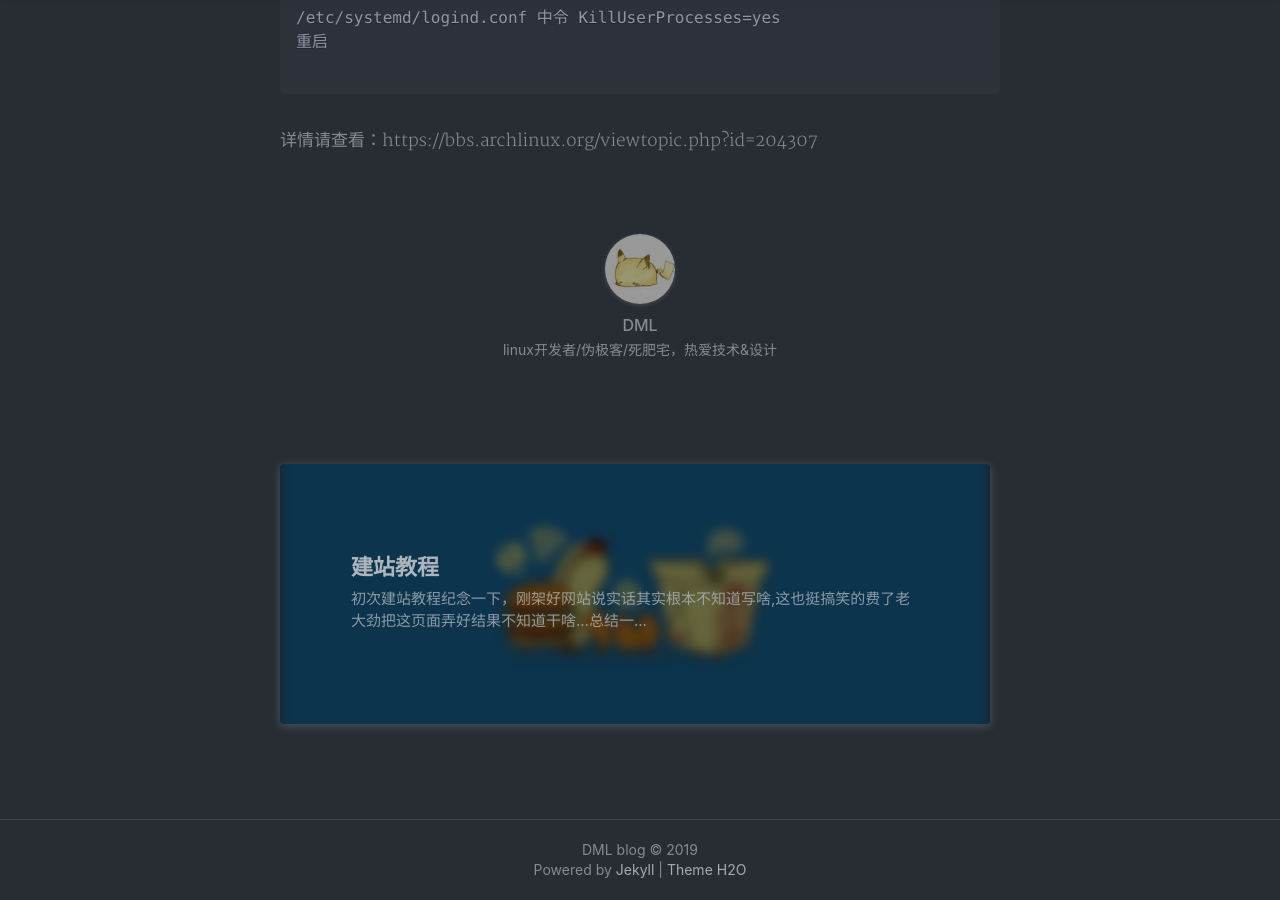
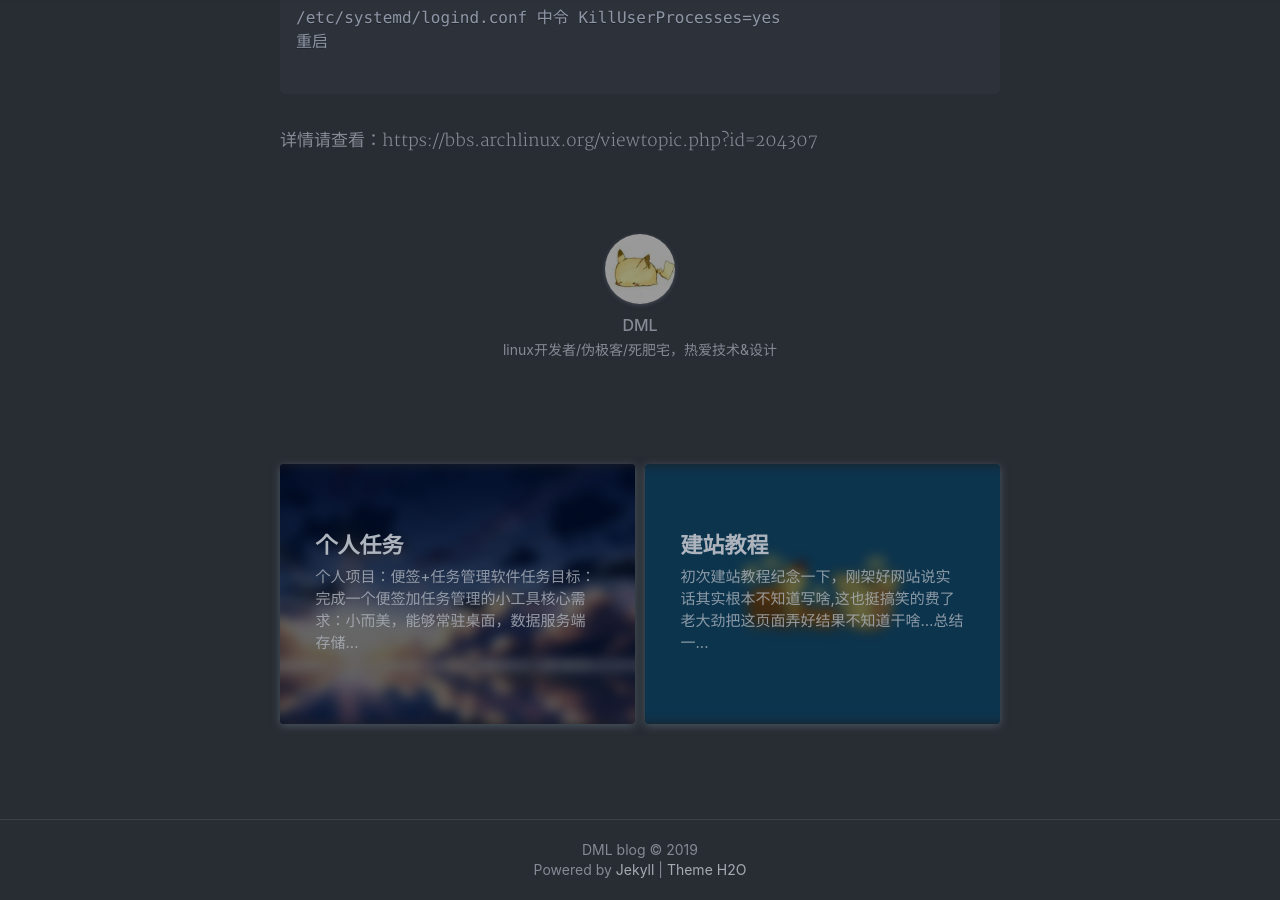
Before and after one commit to DMLhope/DMLhope.github.io, a Jekyll site: the page built from _posts/2019-02-27-bug-linux.md, in a window 1280 px wide and 900 px high, scrolled down 721 px. Built offline with Jekyll 4.4.1, drawn with Linux system fonts in a browser that asks for light colours; nearby versions of some CDN libraries; a style sheet for code colours, icons or effects is not loaded; some of the changed lines change nothing that is shown.

Commit message:
更新博客

```diff
--- a/_posts/2019-02-27-bug-linux.md
+++ b/_posts/2019-02-27-bug-linux.md
@@ -4,7 +4,7 @@ title: deepin上安装mate桌面后无法切换用户解决方法
 date: 2019-02-27
 categories: linux
 tags: bug
-cover: '../../../assets/img/20190227.jpeg'
+cover: '../../../assets/img/20190227.jpg'
 ---
 
 
--- /dev/null
+++ b/_posts/2019-03-20-others-aims.md
@@ -0,0 +1,119 @@
+---
+layout: post
+title: 个人任务
+date: 2019-03-21
+categories: 杂谈
+tags: 小目标
+cover: '../../../assets/img/20190321-2.jpeg'
+---
+
+
+
+
+
+## 个人项目：便签+任务管理软件
+#### 任务目标：完成一个便签加任务管理的小工具
+#### 核心需求：小而美，能够常驻桌面，数据服务端存储，多平台（windows，linux，安卓，mac，IOS），能进行任务添加，任务计时，任务提醒，循环任务，分类管理等操作。
+##### 任务提出背景：
+工作主开发用系统为deepin，本来需要一个便签软件来发泄来自九零后皮一皮的需求，顺便记录下工作过程中遇到的新的知识点（好像哪边弄反了），找了一圈发现，嗯，没有合适的，好吧，想着自己做一个，但是本人不算自觉，OK那提醒功能和常驻桌面功能肯定少不了，限时功能也得加上，不然拖延症会拖死自己的工作的，而且本人看脸，虽说自己长得不咋地但也是有喜欢漂亮东西的权利的，那自己做的东西肯定也不能差，再加上本人懒，万一记录在一个地方之后刷机懒得备份，那那些宝贵的吐槽不全没了吗，所以得加后端数据接口，有了后端数据接口就可以试着实现多账户管理；诶！来了，这样就可以有用户了，然后就是实现多用户多端同步数据，单这样这个工具还太小，得考虑后期发展，那就试着考虑插件接口，方便添加后期功能和升级，最好能添加多人通讯的插件，毕竟任务管理很大程度上是服务工作和学习的，有通讯可以方便交流嘛，团队协作什么的也都安排上。。。。巴拉巴拉(好嘛，这完了，写到这里已经越来越趋于一个完美的傻逼项目经理了)哦，对了，还有日记功能，加密功能。。。（呜呜。。。~~~~(>_<)~~~~ 你可拉倒吧！）
+
+##### 回顾：
+从之前的工作换到现在的工作有十分强烈的不适敢，反思之后发现自己太过于依赖的各种外物了，尤其是visual studio，这个强大的IDE让我充分的体验到了利用C#+winform进行桌面开发的美好，各种功能各种dll一应俱全，各种资料应有尽有，各种bug的解决办法伸手就来，再加上之前师傅和老大的提携，致使个人各种膨胀，好在还保留一点理性，还保留了一部分对自己正确的认知，没有迷失，选择离开去追寻自己的。。。（说真的写到这里才发现我已经忘记了为什么会离开，对站的太高的恐惧？对工控行业轻软件的不甘心？对各种面对客户及其他琐事的厌烦？好像都有，但好像都不是中心，真正决定的好像是对感情对自己的逃避，哇，想想这才是自己的初心啊，胆小怕事才是自己的正面目，那个以前去各种和别人谈方案，和客户怼和对接方怼的人根本不是我啊，哎，当初为了谁做到这一步，又为了谁放弃这一切，这其中酸苦可能也只有自己知道咯，最后还是离开了，选了自己十分憧憬的公司，憧憬的原因也非常幼稚，他们的产品好看而且比较同类型的产品能看出来最用心，因为之前自学过一部分linux的知识，稀里糊涂的参加了面试，稀里糊涂的通过，稀里糊涂的独自一人来到武汉，稀里糊涂的开始接触一大堆听都听过的名词和专业术语，来了之后才发现之前的那些linux的基础就算个渣，当老大给我演示鼠标中间可以把之前选中的话粘贴在命令行并问我这个知不知道的时候我感觉自己真的没救了，最开始到现在一点冲劲都没有，是真的没有，说真的我也不知道怎么了，书翻了一大堆，但是需要的知识太多了，迫切想要解决现有问题的能力，但是没有时间去一点点学，以这样的理由麻痹自己，开始东一榔头西一棒子的学习模式，结果是学到的也都是林星散的不能再散的知识点，会打包，会用脚本做ISO其他呢？有关于打包，里面的每个文件的作用能知道并清楚吗？不能，只知道一两个；制作iso？离开了人家提供的脚本你能自己做一个镜像出来吗？你甚至连人家的脚本的工作原理都没搞清，一个系统是怎么构成的都不知道，到现在2019年3月了，来这都六个月了，你该什么都不知道吗？想想你之前七月进公司八月就能独自出差去客户现场，九月就能自己改活应对烦人的客户，十月开始就可以和师傅合作承担大项目了，你那时候可是什么都不会啊！连一门编程语言都没学过进去的，现在呢？口口声声说要重头开始，重头是重头了，你啥时候开始啊？行了，别矫情了，去写正文）
+
+不过有时候想想咱还是要有点追求是吧，所以在跑偏的时候看看核心需求，那些才是最迫切需要解决的东西。
+
+#### 制作软件的目的
+##### 核心：帮助解决自己懒，拖延症，好奇心太过旺盛而导致的注意力不集中
+敢这样在自己的博客上黑自己的人估计没几个，额，然而，管他呢，这地方好歹也是自己做主的，在政治正确的前提下言论自由貌似也没什么不对...
+
+#### 技术选型
+写在这里备忘，选型你都选了好几个月了，现在在这里一一列出来你的方案，定下之后就不准再东看看西摸摸的。
+
+由于主体选择桌面客户端（说实在的我自己也想不到为什么我那么不喜欢开个浏览器窗口常驻桌面，可能是因为不专注？）所以选择的实现技术主要在下面几个之中：
+
+##### 1.C#+gtk
+
+本来这个是最先pass掉的方案，但又很舍不得，主要pass的原因是网上所提供的资料太少，可供快速解决问题的条件基本等于不存在，优点在于C#我熟，而且是很熟，那是我到现在为止技术的根，所以特别不想放手。
+
+优点：
+
+   * 编程语言熟悉
+
+   * 有类似于vs的IDE，上手应该不会太慢
+
+缺点：
+
+   * 资料少
+
+   * 所采用的是gtk2，所以很大的可能不支持窗口虚化之类的功能
+
+   * 关于gtk的东西需要从头开始，有搞了很长时间发现无法实现功能的风险
+
+##### 2.QT+C++
+
+这个鬼方案是一直一直暗搓搓想上的，然后被qt不停的劝退劝退，一直一直在门口徘徊，根本进不去。。。
+
+优点：
+
+   + 资料多，体系完全系统成熟（这不废话嘛，我们的桌面几乎一整套是基于QT的，想拿下的欲望可想而知）
+   + 有现成人家做好的东西再告诉你，这东西绝对可以实现你想要的样子
+   + 多平台
+
+缺点：
+
++ C++不是那么简单的（这不是这个方案的缺点，这是个人的缺点，学习成本太大，从还没开始学习编程就一直在关注、尝试，到现在还是这样，这对于我来说是个坎）
++ QT所涉及的东西有点多，qml算是接下来的重点，但奈何中文教程也不多
+
+
+#####　3.Electron+Vue
+
+前端大火啊，在这个时代不掌握点前端知识怎么自称程序员（当然这是调侃），个人是很不喜欢跟风，要不然我早跳前端了为啥来个做操作系统的公司。。。不过前端做出来的东西是真的好看，我这个看脸党是真的抵不住诱惑，但也不能说简单啊。。。
+
+优点：
++ 好看，有教程，和后端配合方便
++ 方便做多平台适配
++ 成功几率最大
+
+缺点：
++ 教程要钱。。。
++ 不知道具体的水有多深
++ 打包后体积可能不小
+
+
+##### 4.pyqt
+
+这货直接pass，我要是学会了qml我还会来搞搞，不然一个都已经够头疼的了，还来俩。。。而且不要跟风，学会python是迟早的事情，不急这一会儿......
+
+##### 5.Go+GUI
+
+go+GUI在当前方案如下：
++ github.com/andlabs/ui
+
+跨平台ui库，API简单，充分体现了GO语言特性。
+
++ github.com/salviati/go-qt5
+
+QT的GO绑定。API接近于其他语言绑定。
+
++ github.com/conformal/gotk3/gtk
+
+GTK的GO绑定。
+
++ github.com/lxn/walk
+
+window平台GUI库。使用类似将数据按结构映射为GUI。
+
+都试过，但是都没有比较成熟的方案，第一个很有希望，暂时先按下
+
+
+##### 结论
+
+对于一个选择困难症来说，做出选择是最难受的事情了，很多情况下其实是心里有了选择但是还是纠结，实际上是一个“我全都想要”的心思在作祟，别着急，慢慢来，都会有的哈...
+
+用electron+vue的方案吧！
+
+后端用Go !
+
+之后开始在这里更新Electron、Vue和Go的学习笔记，以及当前项目进度。
+
+人生苦短，前面的人再多都不是你睡在这的理由，走吧...
```
Also changed, not shown: assets/img/20190227-1.jpeg (renamed from assets/img/20190227.jpeg), assets/img/20190227.jpg (renamed from assets/img/20190301.jpg), assets/img/20190321-1.jpg (added), assets/img/20190321-2.jpeg (added), assets/img/20190321.jpg (added), assets/img/hero.jpg.
